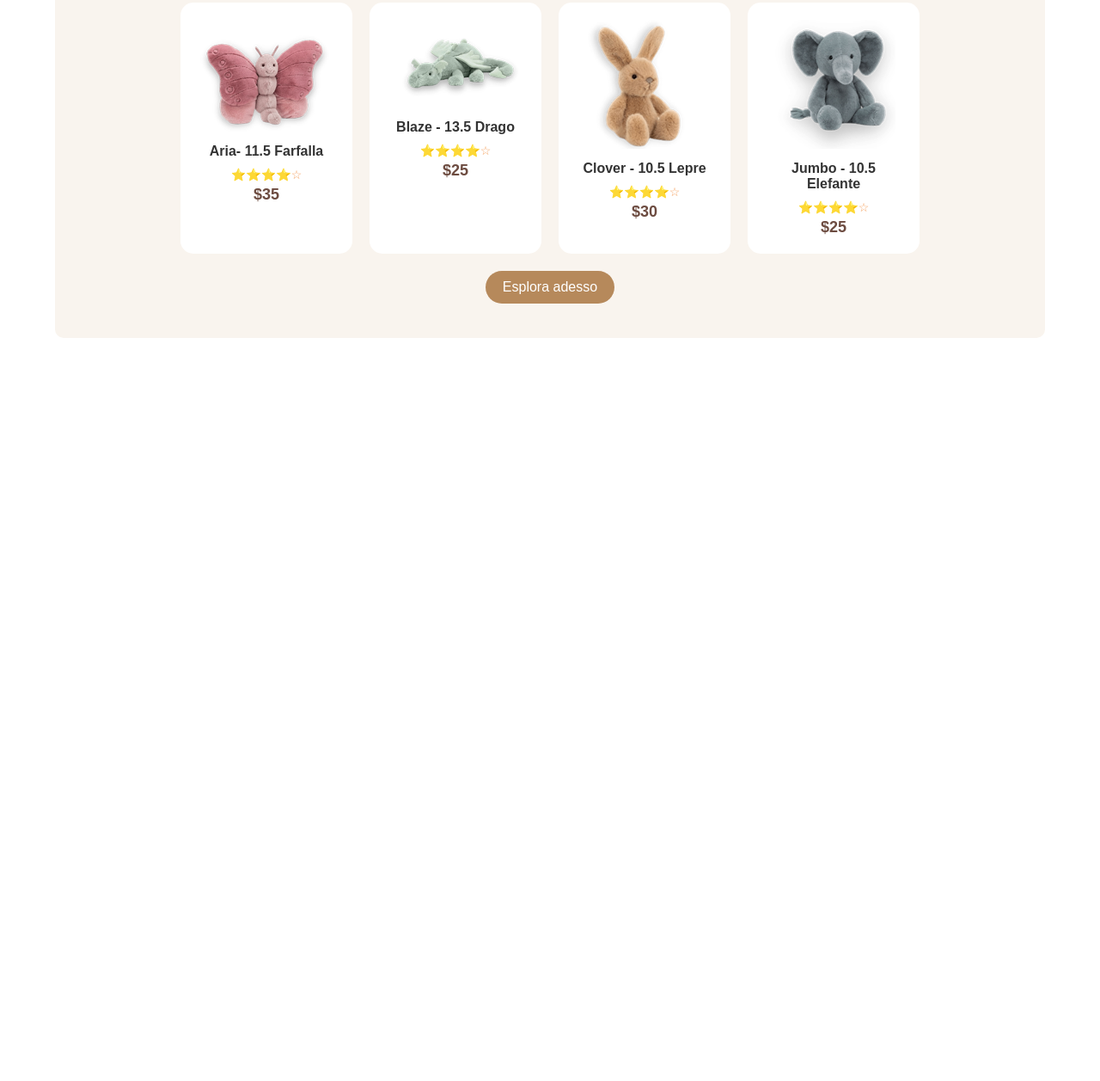
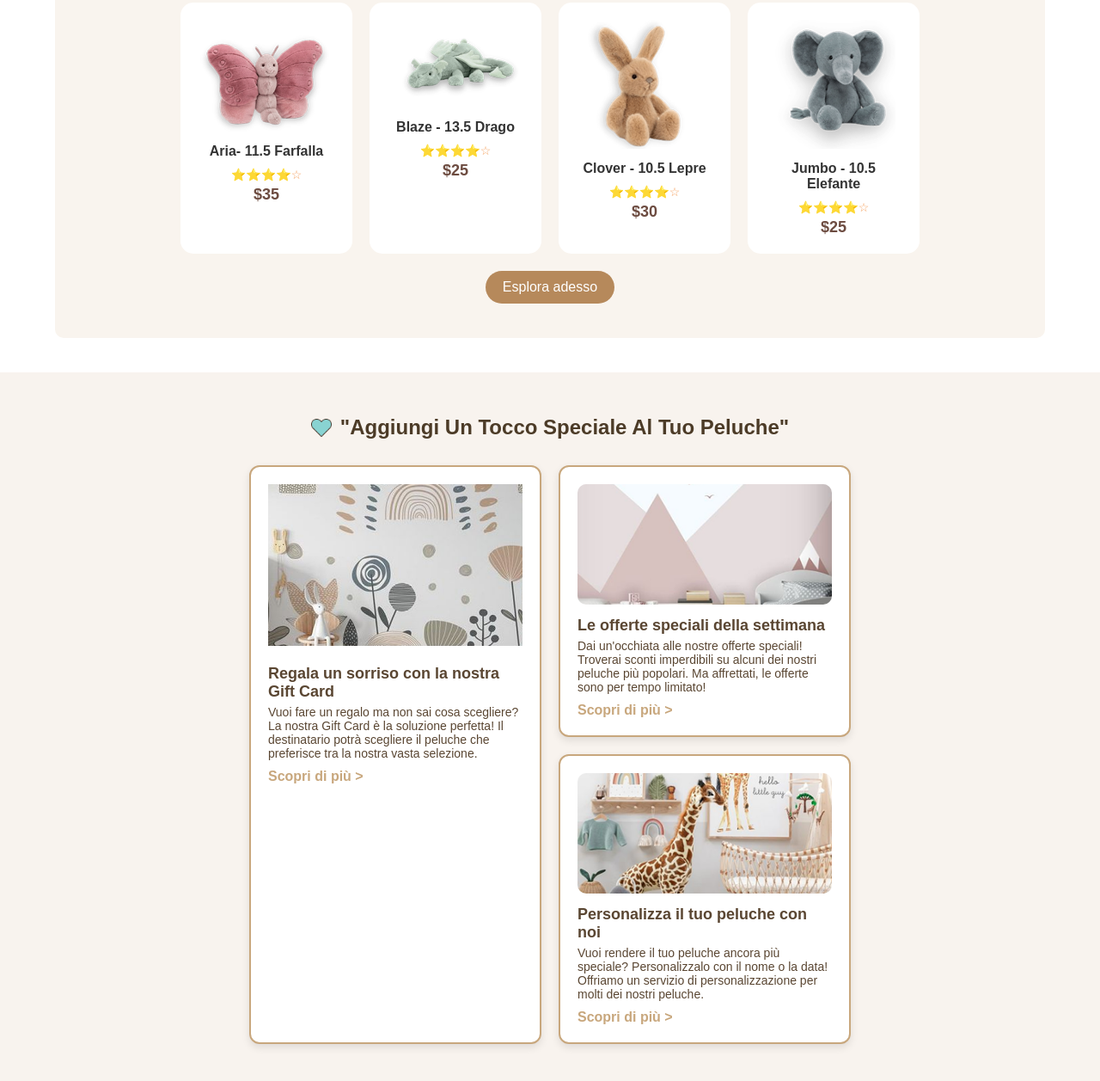
Before and after one commit to Gui027/Compass-Desafio-3---Ecommerce, a plain HTML site: page index.html in a window 1280 px wide. Shown: the part 2231-3488 px from the top of the page at 86% size. Before the commit the page ends 2664 px from the top, so only its background shows below. Drawn offline with Linux system fonts and the light colour scheme.

Commit message:
section 6 and some modifications

```diff
--- a/css/style.css
+++ b/css/style.css
@@ -289,3 +289,93 @@ body {
 .dot.active {
     background-color: #5A4632;
 }
+
+.section-6 {
+    text-align: center;
+    padding: 50px 20px;
+    background-color: #f8f3ee;
+}
+
+.section-6 h2 {
+    font-size: 24px;
+    font-weight: bold;
+    color: #4C3B27;
+    margin-bottom: 30px;
+    display: flex;
+    align-items: center;
+    justify-content: center;
+    gap: 10px;
+}
+
+.heart-icon {
+    width: 24px;
+    height: auto;
+}
+
+.container-images {
+    display: flex;
+    gap: 20px;
+    justify-content: center;
+    flex-wrap: wrap;
+}
+
+.special-item {
+    background: white;
+    padding: 20px;
+    border-radius: 12px;
+    box-shadow: 0 4px 10px rgba(0, 0, 0, 0.1);
+    text-align: left;
+    width: 340px;
+    border: 2px solid #C8A77D;
+}
+
+.side-right {
+    display: flex;
+    flex-direction: column;
+    gap: 20px;
+}
+
+.gift-card-img-container {
+    width: 100%;
+    height: 200px;
+    display: flex;
+    justify-content: center;
+    align-items: center;
+    overflow: hidden;
+}
+
+.img-left {
+    width: auto;
+    height: 100%;
+    object-fit: contain;
+    border-radius: 10px;
+}
+
+.img-right {
+    width: 100%;
+    height: auto;
+    max-height: 140px;
+    object-fit: cover;
+    border-radius: 10px;
+}
+
+.special-item h3 {
+    font-size: 18px;
+    color: #5A4632;
+    font-weight: bold;
+    margin-top: 10px;
+}
+
+.special-item p {
+    font-size: 14px;
+    color: #5A4632;
+    margin-top: 5px;
+}
+
+.special-link {
+    display: inline-block;
+    margin-top: 10px;
+    color: #C8A77D;
+    font-weight: bold;
+    text-decoration: none;
+}
--- a/index.html
+++ b/index.html
@@ -182,5 +182,34 @@
 
         <button class="explore-btn">Esplora adesso</button>
     </section>
+
+    <!-- SECTION 6 -->
+    <section class="section-6">
+        <h2><img src="assets/images/heart-blue.png" alt="Heart" class="heart-icon">"Aggiungi Un Tocco Speciale Al Tuo Peluche"</h2>
+        <div class="container-images">
+            <div class="special-item img1">
+                <div class="gift-card-img-container">
+                    <img src="assets/images/Image1.png" alt="Image1" class="img-left">
+                </div>
+                <h3>Regala un sorriso con la nostra Gift Card</h3>
+                <p>Vuoi fare un regalo ma non sai cosa scegliere? La nostra Gift Card è la soluzione perfetta! Il destinatario potrà scegliere il peluche che preferisce tra la nostra vasta selezione.</p>
+                <a href="#" class="special-link">Scopri di più &gt;</a>
+            </div>
+            <div class="side-right">
+                <div class="special-item img2">
+                    <img src="assets/images/Image2.png" alt="Image2" class="img-right">
+                    <h3>Le offerte speciali della settimana</h3>
+                    <p>Dai un'occhiata alle nostre offerte speciali! Troverai sconti imperdibili su alcuni dei nostri peluche più popolari. Ma affrettati, le offerte sono per tempo limitato!</p>
+                    <a href="#" class="special-link">Scopri di più &gt;</a>
+                </div>
+                <div class="special-item img3">
+                    <img src="assets/images/Image3.png" alt="Image3" class="img-right">
+                    <h3>Personalizza il tuo peluche con noi</h3>
+                    <p>Vuoi rendere il tuo peluche ancora più speciale? Personalizzalo con il nome o la data! Offriamo un servizio di personalizzazione per molti dei nostri peluche.</p>
+                    <a href="#" class="special-link">Scopri di più &gt;</a>
+                </div>
+            </div>
+        </div>
+    </section>
 </body>
 </html>
```
Also changed, not shown: assets/images/Image1.png (added), assets/images/Image2.png (added), assets/images/Image3.png (added), assets/images/heart-blue.png (added).
